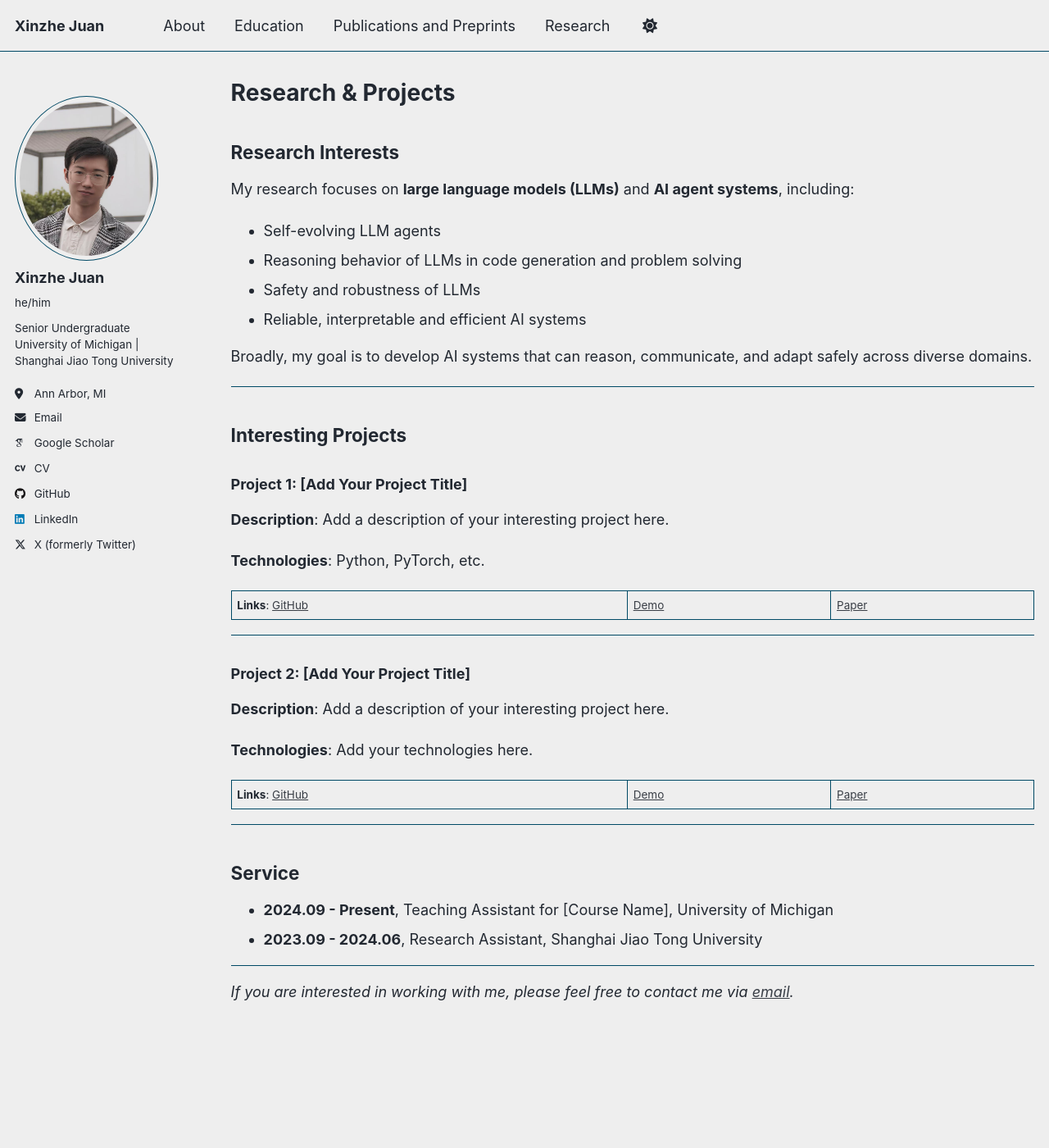
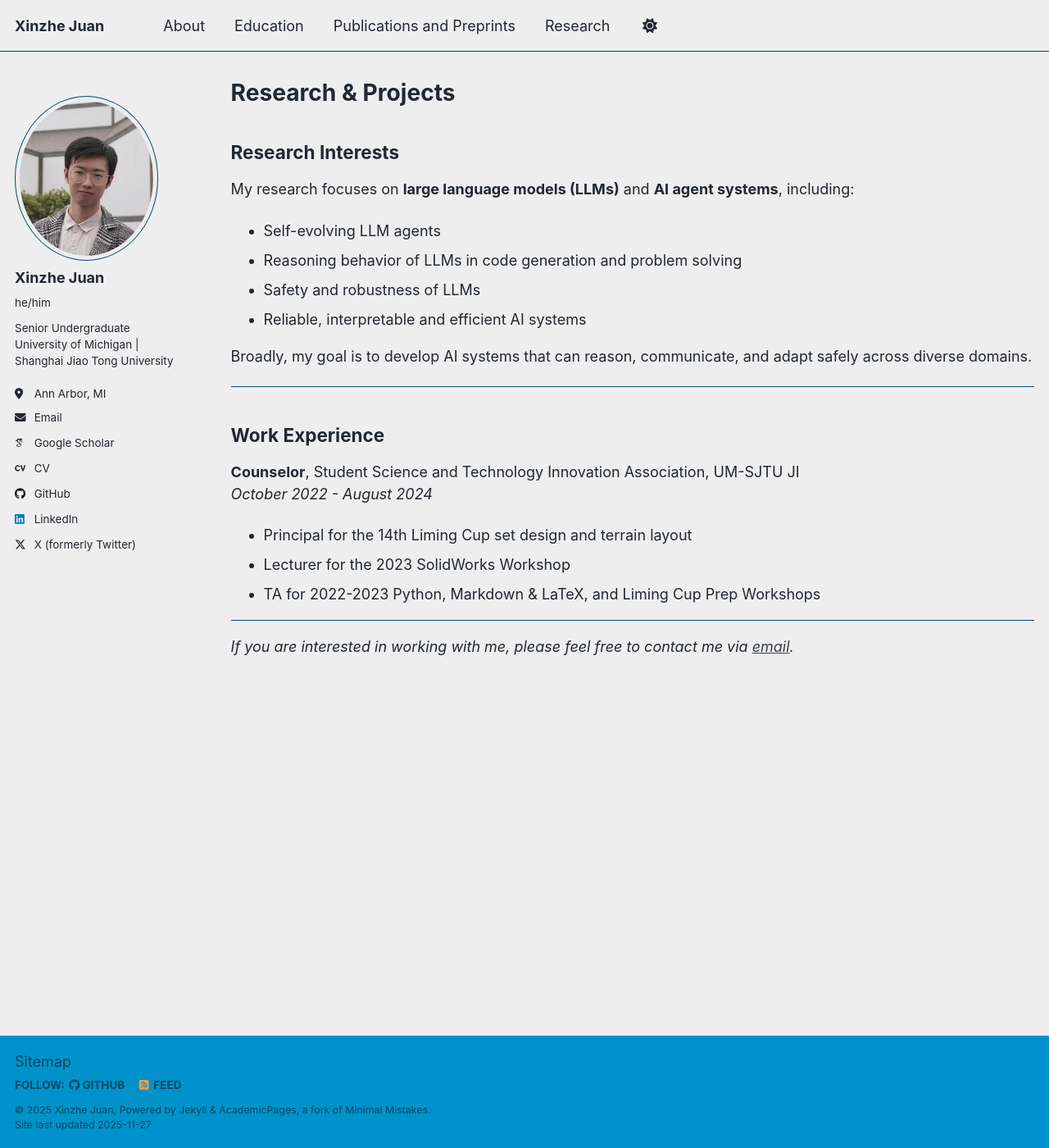
Before and after one commit to 1akaman/1akaman.github.io, a Jekyll site: the page built from _pages/research.md, in a window 1280 px wide and 1400 px high. Shown: the whole window at 82% size. Built offline with Jekyll 4.4.1, drawn with Linux system fonts in a browser that asks for light colours; some web fonts are replaced; a script that is not in the unit is left out.

Commit message:
update work exp

```diff
--- a/_config.yml
+++ b/_config.yml
@@ -45,7 +45,7 @@ author:
   researchgate     : # URL
   scopus           : # URL
   zotero           : # URL
-  cv               : "files/CV.pdf"
+  cv               : "/files/CV.pdf"
 
 
   # Repositories and software development
--- a/_pages/research.md
+++ b/_pages/research.md
@@ -18,30 +18,14 @@ Broadly, my goal is to develop AI systems that can reason, communicate, and adap
 
 ---
 
-## Interesting Projects
+## Work Experience
 
-### Project 1: [Add Your Project Title]
-**Description**: Add a description of your interesting project here.
+**Counselor**, Student Science and Technology Innovation Association, UM-SJTU JI
+*October 2022 - August 2024*
 
-**Technologies**: Python, PyTorch, etc.
-
-**Links**: [GitHub](#) | [Demo](#) | [Paper](#)
-
----
-
-### Project 2: [Add Your Project Title]
-**Description**: Add a description of your interesting project here.
-
-**Technologies**: Add your technologies here.
-
-**Links**: [GitHub](#) | [Demo](#) | [Paper](#)
-
----
-
-## Service
-
-* **2024.09 - Present**, Teaching Assistant for [Course Name], University of Michigan
-* **2023.09 - 2024.06**, Research Assistant, Shanghai Jiao Tong University
+* Principal for the 14th Liming Cup set design and terrain layout
+* Lecturer for the 2023 SolidWorks Workshop
+* TA for 2022-2023 Python, Markdown & LaTeX, and Liming Cup Prep Workshops
 
 ---
 
```
